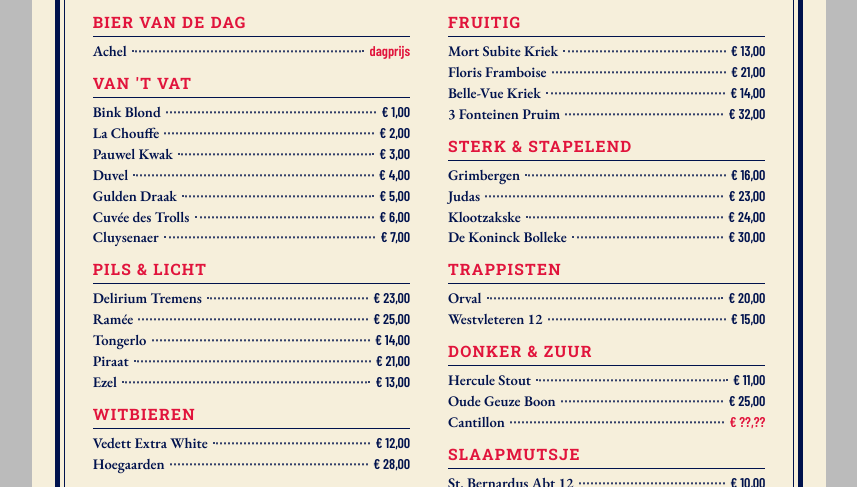
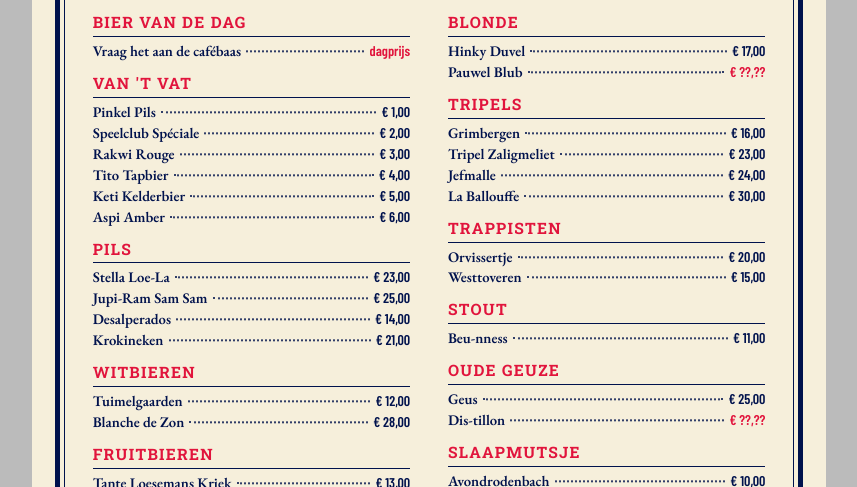
Before and after one commit to DarkoBoesmans/cantus, a plain HTML site: page print.html in a window 1280 px wide. Shown: the part 313-800 px from the top of the page, without its empty margins (211-1068 px from the left). Drawn offline with Linux system fonts and the light colour scheme.

Commit message:
Terug naar de kaart met Pinkel Pils en Aspi Amber; echte bieren apart bewaard
Co-Authored-By: Claude Opus 5.5 <noreply@anthropic.com>
Claude-Session: https://claude.ai/code/session_01T8UCB42VX4Ax39wi22hG64

```diff
--- a/menu.js
+++ b/menu.js
@@ -1,5 +1,5 @@
-// Drankenkaart van Brouwerij Vopop.
-// Elk lied is gekoppeld aan een bestaand Belgisch bier.
+// Drankenkaart van Brouwerij Vopop: de versie met de biernamen als woordspeling.
+// (De versie met echte Belgische bieren staat in menu-echte-bieren.js.)
 // prijs = bladzijde in het zangboekje (null = staat niet in het boekje, "dag" = dagprijs)
 window.VOPOP = {
   url: "https://darkoboesmans.github.io/cantus/",
@@ -7,102 +7,51 @@ window.VOPOP = {
   verhaal:
     "Ons café is leeg: bijna niemand komt nog op café. Wij hebben dringend nieuwe bieren nodig. " +
     "Vanavond worden jullie sommelier en daarna zoeken jullie op de fuif nieuwe bieren voor ons café.",
+  kolommen: { links: ["dag", "vat", "pils", "wit", "fruit"], rechts: ["blond", "tripel", "trappist", "stout", "geuze", "muts"] },
   rubrieken: [
-    {
-      id: "vat",
-      naam: "Van 't vat",
-      bieren: [
-        { bier: "Bink Blond", stijl: "Blond", lied: "Pinkellied", prijs: 1, uitleg: "Voor de kleinste binken van de Chiro." },
-        { bier: "La Chouffe", stijl: "Blond", lied: "Speelclublied", prijs: 2, uitleg: "Kabouterbier voor wie nog overal in klimt." },
-        { bier: "Pauwel Kwak", stijl: "Amber", lied: "Rakwilied", prijs: 3, uitleg: "Een rakwi en een Kwakglas: allebei moeilijk stil te houden." },
-        { bier: "Duvel", stijl: "Sterk blond", lied: "Titolied", prijs: 4, uitleg: "Kleine duiveltjes met een groot karakter." },
-        { bier: "Gulden Draak", stijl: "Donker tripel", lied: "Ketilied", prijs: 5, uitleg: "Pubers die vuur spuwen." },
-        { bier: "Cuvée des Trolls", stijl: "Blond", lied: "Aspilied", prijs: 6, uitleg: "Te groot voor de rest, te klein voor de leiding." },
-        { bier: "Cluysenaer", stijl: "Tripel", lied: "Leidingsploeglied", prijs: 7, uitleg: "Voor wie de sleutels van het lokaal heeft." }
-      ]
-    },
-    {
-      id: "dag",
-      naam: "Bier van de dag",
-      bieren: [
-        { bier: "Achel", stijl: "Verrassing", lied: "Ik ben kachel", prijs: "dag", uitleg: "Improvisatie: de cafébaas beslist hoe kachel je wordt." }
-      ]
-    },
-    {
-      id: "pils",
-      naam: "Pils & licht",
-      bieren: [
-        { bier: "Delirium Tremens", stijl: "Blond", lied: "Loe la li lee", prijs: 23, uitleg: "Na drie strofen klinkt alles zo." },
-        { bier: "Ramée", stijl: "Abdijblond", lied: "A ram sam sam", prijs: 25, uitleg: "Goeli goeli, gulle schenking." },
-        { bier: "Tongerlo", stijl: "Abdijbier", lied: "Desal", prijs: 14, uitleg: "Een tongbreker in een abdijfles." },
-        { bier: "Piraat", stijl: "Sterk blond", lied: "En de krokodil", prijs: 21, uitleg: "Kapitein Haak kent die krokodil maar al te goed." },
-        { bier: "Ezel", stijl: "Blond", lied: "Grauwtje de ezel", prijs: 13, uitleg: "Koppig, maar trouw." }
-      ]
-    },
-    {
-      id: "wit",
-      naam: "Witbieren",
-      bieren: [
-        { bier: "Vedett Extra White", stijl: "Witbier", lied: "Tuimeling", prijs: 12, uitleg: "Salto's op eigen risico." },
-        { bier: "Hoegaarden", stijl: "Witbier", lied: "Heb je de zon gezien", prijs: 28, uitleg: "Zon in een glas, ook in november." }
-      ]
-    },
-    {
-      id: "fruit",
-      naam: "Fruitig",
-      bieren: [
-        { bier: "Mort Subite Kriek", stijl: "Kriek", lied: "Er zat een kieken op het spoor", prijs: 13, uitleg: "Toen kwam de trein. Plots." },
-        { bier: "Floris Framboise", stijl: "Framboos", lied: "Een grote dikke vlo", prijs: 21, uitleg: "Vlo-ris: klein beestje, grote smaak." },
-        { bier: "Belle-Vue Kriek", stijl: "Kriek", lied: "Snottebel", prijs: 14, uitleg: "Snotte-Belle-Vue. Rood en een beetje plakkerig." },
-        { bier: "3 Fonteinen Pruim", stijl: "Fruitlambiek", lied: "Pruimenlied", prijs: 32, uitleg: "Echte Belgische pruimen, geen grap." }
-      ]
-    },
-    {
-      id: "blond",
-      naam: "Blond & speels",
-      bieren: [
-        { bier: "La Chatte Blonde", stijl: "Blond", lied: "De poes van tante Loes", prijs: 13, uitleg: "Zevenling inbegrepen." },
-        { bier: "Silly Pink Killer", stijl: "Witbier", lied: "Hinky Pinky", prijs: 17, uitleg: "Pinda's en augurken in het zuur niet inbegrepen." },
-        { bier: "Viswijf", stijl: "Blond", lied: "Tien kleine visjes", prijs: null, uitleg: "Tien visjes erin, één komt er terug." }
-      ]
-    },
-    {
-      id: "sterk",
-      naam: "Sterk & stapelend",
-      bieren: [
-        { bier: "Grimbergen", stijl: "Abdijtripel", lied: "En de boom staat op de bergen", prijs: 16, uitleg: "Tak, twijg, blad, nest... en dan pas een slok." },
-        { bier: "Judas", stijl: "Sterk blond", lied: "Ene God alleen", prijs: 23, uitleg: "Twaalf apostelen, één verrader." },
-        { bier: "Klootzakske", stijl: "Tripel", lied: "Jef ge moet naar huis toe gaan", prijs: 24, uitleg: "Jef speelt liever tsjoepbiljart." },
-        { bier: "De Koninck Bolleke", stijl: "Amber", lied: "Ballen", prijs: 30, uitleg: "Rond, Antwerps en niet te stoppen." }
-      ]
-    },
-    {
-      id: "trappist",
-      naam: "Trappisten",
-      bieren: [
-        { bier: "Orval", stijl: "Trappist", lied: "Het loze vissertje", prijs: 20, uitleg: "Op het etiket zwemt al een vis." },
-        { bier: "Westvleteren 12", stijl: "Trappist", lied: "De wereld is een toverbal", prijs: 15, uitleg: "Geen mens weet wanneer je er een krijgt." }
-      ]
-    },
-    {
-      id: "donker",
-      naam: "Donker & zuur",
-      bieren: [
-        { bier: "Hercule Stout", stijl: "Stout", lied: "Stout liedje", prijs: 11, uitleg: "Voor wie stout durft te zijn." },
-        { bier: "Oude Geuze Boon", stijl: "Geuze", lied: "De slag van Soetenaaie", prijs: 25, uitleg: "Geuzen trekken ten strijde." },
-        { bier: "Cantillon", stijl: "Lambiek", lied: "Hand aan dis", prijs: null, uitleg: "Bijna een cantus in een fles." }
-      ]
-    },
-    {
-      id: "muts",
-      naam: "Slaapmutsje",
-      bieren: [
-        { bier: "St. Bernardus Abt 12", stijl: "Quadrupel", lied: "Avondlied", prijs: 10, uitleg: "Een monnik zegt het laatste gebed." }
-      ]
-    }
+    { id: "dag", naam: "Bier van de dag", bieren: [
+      { bier: "Vraag het aan de cafébaas", lied: "Improvisatie", prijs: "dag" } ] },
+    { id: "vat", naam: "Van 't vat", bieren: [
+      { bier: "Pinkel Pils", lied: "Pinkellied", prijs: 1 },
+      { bier: "Speelclub Spéciale", lied: "Speelclublied", prijs: 2 },
+      { bier: "Rakwi Rouge", lied: "Rakwilied", prijs: 3 },
+      { bier: "Tito Tapbier", lied: "Titolied", prijs: 4 },
+      { bier: "Keti Kelderbier", lied: "Ketilied", prijs: 5 },
+      { bier: "Aspi Amber", lied: "Aspilied", prijs: 6 } ] },
+    { id: "pils", naam: "Pils", bieren: [
+      { bier: "Stella Loe-La", lied: "Loe la li lee", prijs: 23 },
+      { bier: "Jupi-Ram Sam Sam", lied: "A ram sam sam", prijs: 25 },
+      { bier: "Desalperados", lied: "Desal", prijs: 14 },
+      { bier: "Krokineken", lied: "En de krokodil", prijs: 21 } ] },
+    { id: "wit", naam: "Witbieren", bieren: [
+      { bier: "Tuimelgaarden", lied: "Tuimeling", prijs: 12 },
+      { bier: "Blanche de Zon", lied: "Heb je de zon gezien", prijs: 28 } ] },
+    { id: "fruit", naam: "Fruitbieren", bieren: [
+      { bier: "Tante Loesemans Kriek", lied: "De poes van tante Loes", prijs: 13 },
+      { bier: "Kieken Boon Kriek", lied: "Er zat een kieken op het spoor", prijs: 13 },
+      { bier: "Vlo-ris Framboos", lied: "Een grote dikke vlo", prijs: 21 },
+      { bier: "Snot-Belle-Vue", lied: "Snottebel", prijs: 14 },
+      { bier: "Liefmans Pruim", lied: "Pruimenlied", prijs: 32 } ] },
+    { id: "blond", naam: "Blonde", bieren: [
+      { bier: "Hinky Duvel", lied: "Hinky Pinky", prijs: 17 },
+      { bier: "Pauwel Blub", lied: "Tien kleine visjes", prijs: null } ] },
+    { id: "tripel", naam: "Tripels", bieren: [
+      { bier: "Grimbergen", lied: "En de boom staat op de bergen", prijs: 16 },
+      { bier: "Tripel Zaligmeliet", lied: "Ene God alleen", prijs: 23 },
+      { bier: "Jefmalle", lied: "Jef ge moet naar huis toe gaan", prijs: 24 },
+      { bier: "La Ballouffe", lied: "Ballen", prijs: 30 } ] },
+    { id: "trappist", naam: "Trappisten", bieren: [
+      { bier: "Orvissertje", lied: "Het loze vissertje", prijs: 20 },
+      { bier: "Westtoveren", lied: "De wereld is een toverbal", prijs: 15 } ] },
+    { id: "stout", naam: "Stout", bieren: [
+      { bier: "Beu-nness", lied: "Stout liedje", prijs: 11 } ] },
+    { id: "geuze", naam: "Oude geuze", bieren: [
+      { bier: "Geus", lied: "De slag van Soetenaaie", prijs: 25 },
+      { bier: "Dis-tillon", lied: "Hand aan dis", prijs: null } ] },
+    { id: "muts", naam: "Slaapmutsje", bieren: [
+      { bier: "Avondrodenbach", lied: "Avondlied", prijs: 10 } ] }
   ]
 };
-
 
 window.VOPOP.prijsTekst = function (p) {
   if (p === "dag") return "dagprijs";
--- a/print.html
+++ b/print.html
@@ -57,7 +57,7 @@
 <script>
   if (new URLSearchParams(location.search).get("qr") === "0") document.querySelector(".qr").remove();
   var titels = new URLSearchParams(location.search).get("titels") === "1";
-  var M = window.VOPOP, kol = { links: "", rechts: "" }, links = ["dag", "vat", "pils", "wit", "blond"], rechts = ["fruit", "sterk", "trappist", "donker", "muts"];
+  var M = window.VOPOP, kol = { links: "", rechts: "" }, links = M.kolommen.links, rechts = M.kolommen.rechts;
   function esc(s) { return String(s).replace(/[&<>"]/g, function (c) { return { "&": "&amp;", "<": "&lt;", ">": "&gt;", '"': "&quot;" }[c]; }); }
   var volgorde = links.concat(rechts);
   volgorde.forEach(function (id) {
```
Also changed, not shown: index.html (+2 -2 lines), menu-echte-bieren.js (added, +112 -0 lines), 4 other files.
